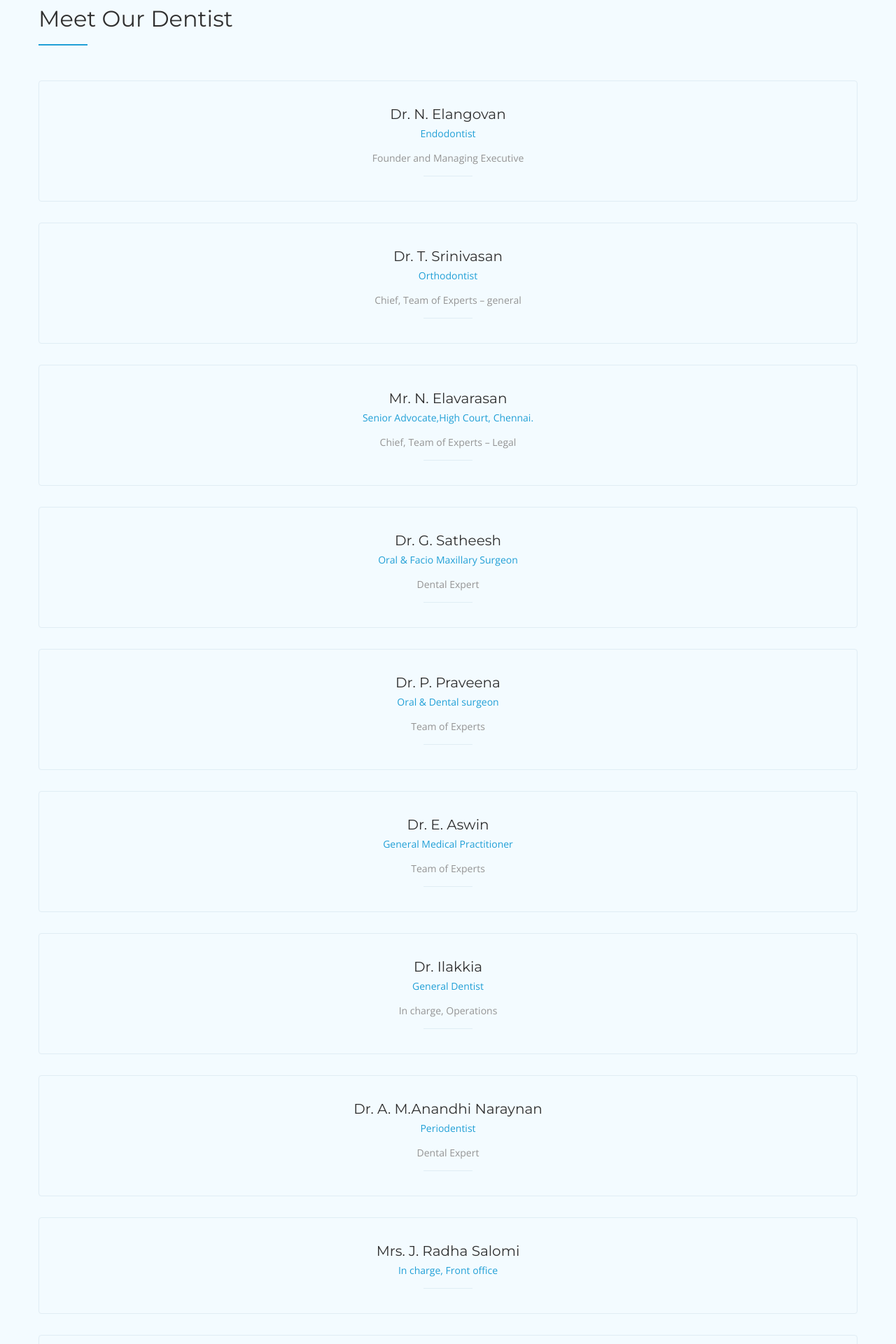
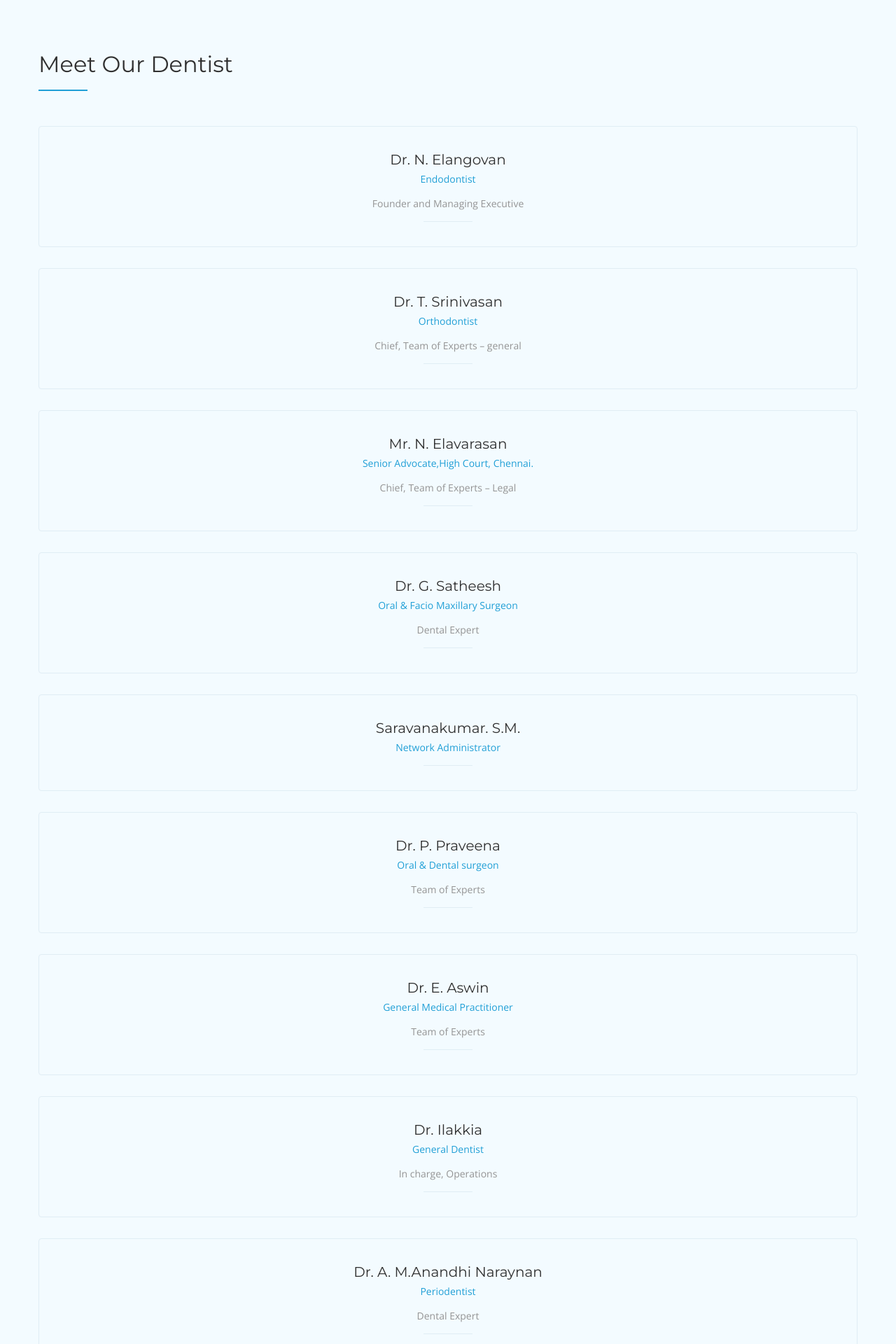
Before and after one commit to Aswin13072004/Dental, a PHP site: page /about.php in a window 1280 px wide. Shown: the part 1711-3631 px from the top of the page at 70% size. Run offline with PHP 8.4, Linux system fonts and the light colour scheme; some libraries are stand-ins or nearby versions.

Commit message:
about us changed

```diff
--- a/FurtherCarrrie.php
+++ b/FurtherCarrrie.php
@@ -760,9 +760,7 @@
 <script src="js/isotope.js"></script>
 <script src="js/jquery.prettyPhoto.js"></script>
 <!-- jQuery timepicker js -->
-<script src="assets/timepicker/timePicker.js"></script>
-<!-- Bootstrap select picker js -->
-<script src="assets/bootstrap-sl-1.12.1/bootstrap-select.js"></script>
+
 
 
 <!-- revolution slider js -->
--- a/about.php
+++ b/about.php
@@ -414,6 +414,7 @@
 </section>
 <!--End fact counter area-->
 <div class="img" style="text-align: center;">
+<h1 style="color:black;"> <strong>Give your valuable feedback</strong></h1> <br>
     <img id="responsive-img" src="images/review.png" alt="Review Image">
 </div>
 
@@ -445,7 +446,6 @@
                         <!--Start single team member-->
                         <div class="single-team-member">
                             <div class="img-holder">
-                                <!-- <img src="PageImages/Dentist/360_F_260040900_oO6YW1sHTnKxby4GcjCvtypUCWjnQRg5.jpeg" alt="Awesome Image"> -->
                                 <div class="overlay-one">
                                     <div class="overlay-inner">
                                         <div class="content"></div>
@@ -503,7 +503,7 @@
                         </div>
                         <!--End single team member-->
                         <!--Start single team member-->
-                                                <div class="single-team-member">
+                        <div class="single-team-member">
                             <div class="img-holder">
                                 <div class="overlay-one">
                                     <div class="overlay-inner">
@@ -516,6 +516,22 @@
                                 <h3>Dr. G. Satheesh</h3>
                                 <span>Oral & Facio Maxillary Surgeon</span>
                                 <p>Dental Expert</p>
+                                <span class="border"></span>
+                                <!--a href="#">View Profile<i class="fa fa-angle-right" aria-hidden="true"></i></a-->
+                            </div>
+                        </div>
+                        <div class="single-team-member">
+                            <div class="img-holder">
+                                <div class="overlay-one">
+                                    <div class="overlay-inner">
+                                        <div class="content"></div>
+                                    </div>
+                                </div>
+
+                            </div>
+                            <div class="text-holder text-center">
+                                <h3>Saravanakumar. S.M.</h3>
+                                <span>Network Administrator</span>
                                 <span class="border"></span>
                                 <!--a href="#">View Profile<i class="fa fa-angle-right" aria-hidden="true"></i></a-->
                             </div>
```
